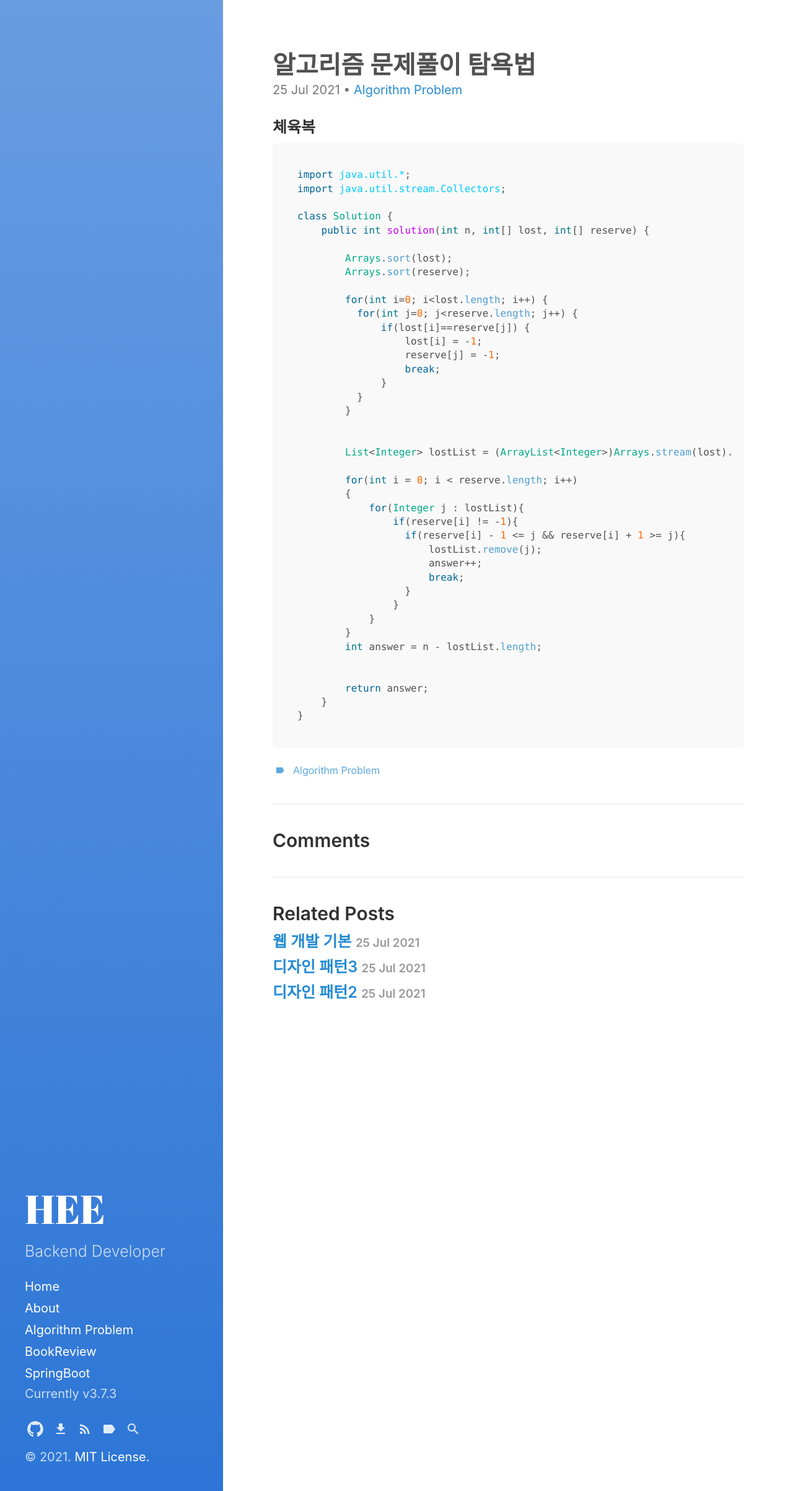
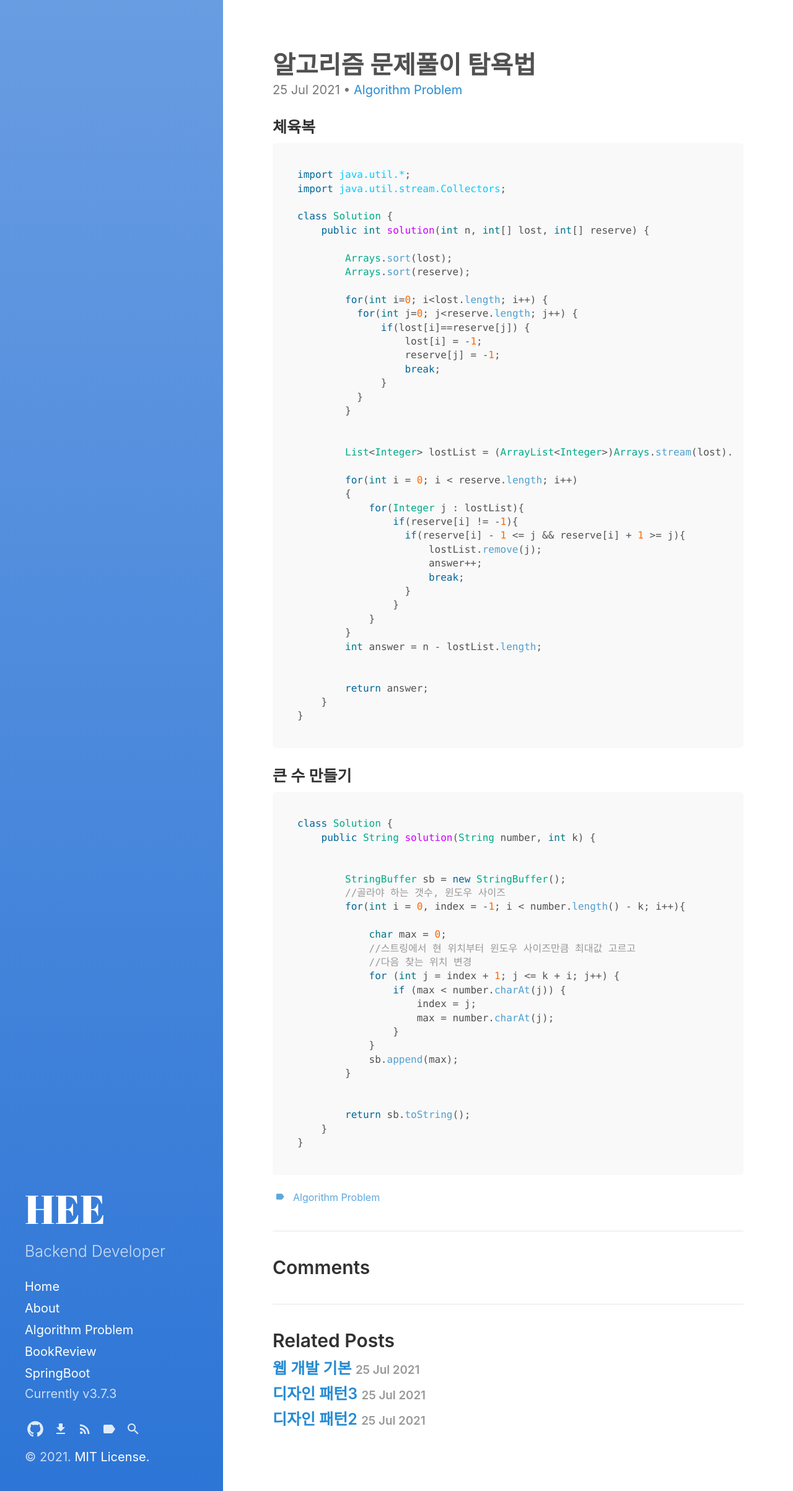
Before and after one commit to HEECHANG7832/HEECHANG7832.github.io, a Jekyll site: the page built from _posts/Algorithm Problem/2021-07-25-Algorithm Problem-탐욕법.md, in a window 1280 px wide. Shown: the whole page at 62% size. Built offline with Jekyll 4.4.1, drawn with Linux system fonts in a browser that asks for light colours.

Commit message:
프로그래머스 큰 수 만들기

````diff
--- a/_posts/Algorithm Problem/2021-07-25-Algorithm Problem-탐욕법.md
+++ b/_posts/Algorithm Problem/2021-07-25-Algorithm Problem-탐욕법.md
@@ -51,3 +51,33 @@ class Solution {
     }
 }
 ```
+
+
+### 큰 수 만들기
+
+```java
+class Solution {
+    public String solution(String number, int k) {
+
+
+        StringBuffer sb = new StringBuffer();
+        //골라야 하는 갯수, 윈도우 사이즈
+        for(int i = 0, index = -1; i < number.length() - k; i++){
+
+            char max = 0;
+            //스트링에서 현 위치부터 윈도우 사이즈만큼 최대값 고르고
+            //다음 찾는 위치 변경
+            for (int j = index + 1; j <= k + i; j++) {
+                if (max < number.charAt(j)) {
+                    index = j;
+                    max = number.charAt(j);
+                }
+            }
+            sb.append(max);
+        }
+
+
+        return sb.toString();
+    }
+}
+```
````
